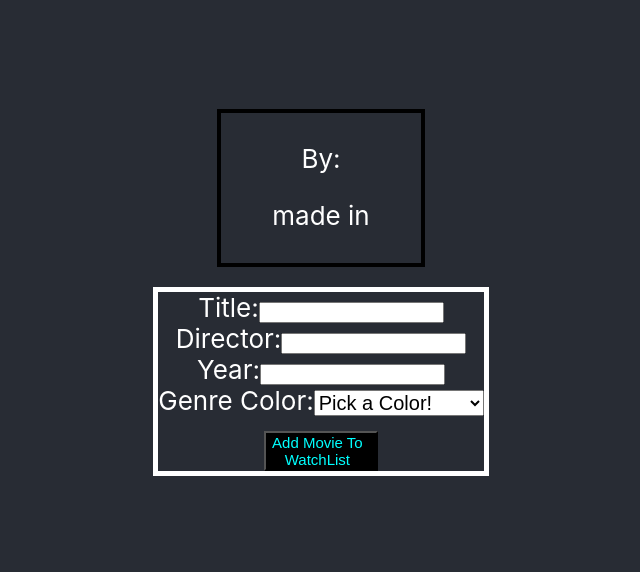
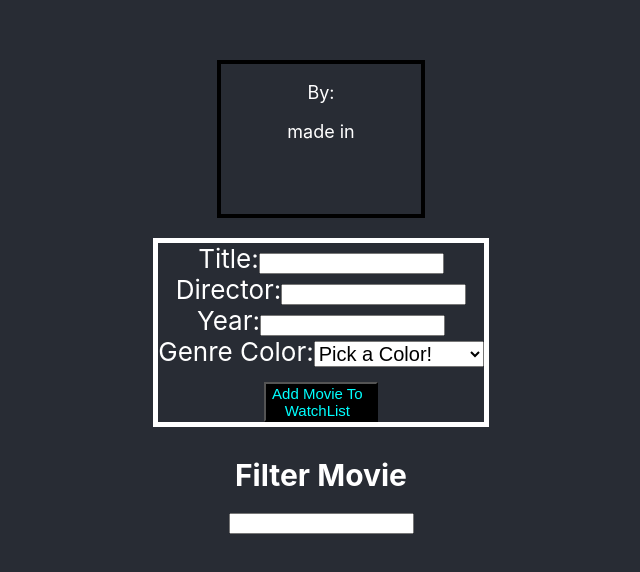
Before and after one commit to amanda-hecht89/react-movie-list, a React (Create React App) app: page / in a window 1280 px wide. Shown: the part 108-680 px from the top of the page, without its empty margins (319-959 px from the left). Built offline with nearby package versions, Linux system fonts and the light colour scheme.

Commit message:
finished app

```diff
--- a/src/App.css
+++ b/src/App.css
@@ -63,6 +63,7 @@
   height: 150px;
   border: 4px solid black;
   margin: 10px;
+  font-size: 18px;
 
 }
 .moviesHere {
@@ -72,3 +73,8 @@
   flex-wrap: wrap;
 
 }
+
+.filter {
+  width: 35%;
+  font-size: 15px;
+}
--- a/src/App.js
+++ b/src/App.js
@@ -30,7 +30,7 @@ function App() {
   }
 
   function deleteMovie(name) {
-    const index = allMovies.findIndex(allMovies => allMovies.name === name);
+    const index = allMovies.findIndex(movie => movie.name === name);
     allMovies.splice(index, 1);
     setShowMovies('');
     setAllMovies([...allMovies]);
@@ -38,14 +38,14 @@ function App() {
 
   return (
     <div className="App">
-      <header className="App-header">
+      <header className="App-header" >
         <div className='add-movie'>
-          <Movie flick={{
-            name: { movieTitle },
-            year: { movieYear },
-            director: { movieDirector },
-            color: { movieColor }
-          }}/>
+          <Movie
+            name={ movieTitle }
+            year={ movieYear }
+            director={ movieDirector }
+            color={ movieColor }
+          />
         </div>
         <div className='movie-filter'>
           <MovieForm
@@ -59,6 +59,12 @@ function App() {
             setMovieColor={setMovieColor}
             addMovie={addMovie}
           />
+        </div>
+        <div className='filter'>
+          <h1>Filter Movie</h1>
+          <input value={showMovies} onChange={(e) => setShowMovies(e.target.value)} />
+
+
         </div>
         <div className='movie-list'>
           <MovieList allMovies={
--- a/src/Movies/Movie.js
+++ b/src/Movies/Movie.js
@@ -3,8 +3,8 @@ import '../App.css';
 
 export default function Movie({ name, director, color, year, deleteMovie }) {
   return (
-    <div onClick={() => deleteMovie ? deleteMovie(name) : null} className='items' style={{ background: color }}>
-      <h3>{name}</h3>
+    <div onClick={() => deleteMovie(name)} className='items' style={{ background: color }}>
+      <p>{name}</p>
       <p>By: {director}</p>
       <p>made in {year}</p>
     </div>
--- a/src/Movies/MovieList.js
+++ b/src/Movies/MovieList.js
@@ -1,11 +1,11 @@
 import React from 'react';
 import Movie from './Movie';
 
-export default function MovieList({ allMovies, deleteMovies }) {
+export default function MovieList({ allMovies, deleteMovie }) {
   return (<div className='moviesHere'>
     {
       allMovies.map((movie, i) => <Movie
-        deleteMovies={deleteMovies}
+        deleteMovie={deleteMovie}
         key={movie.title + i} {...movie} />
       )}
   </div>);
```
